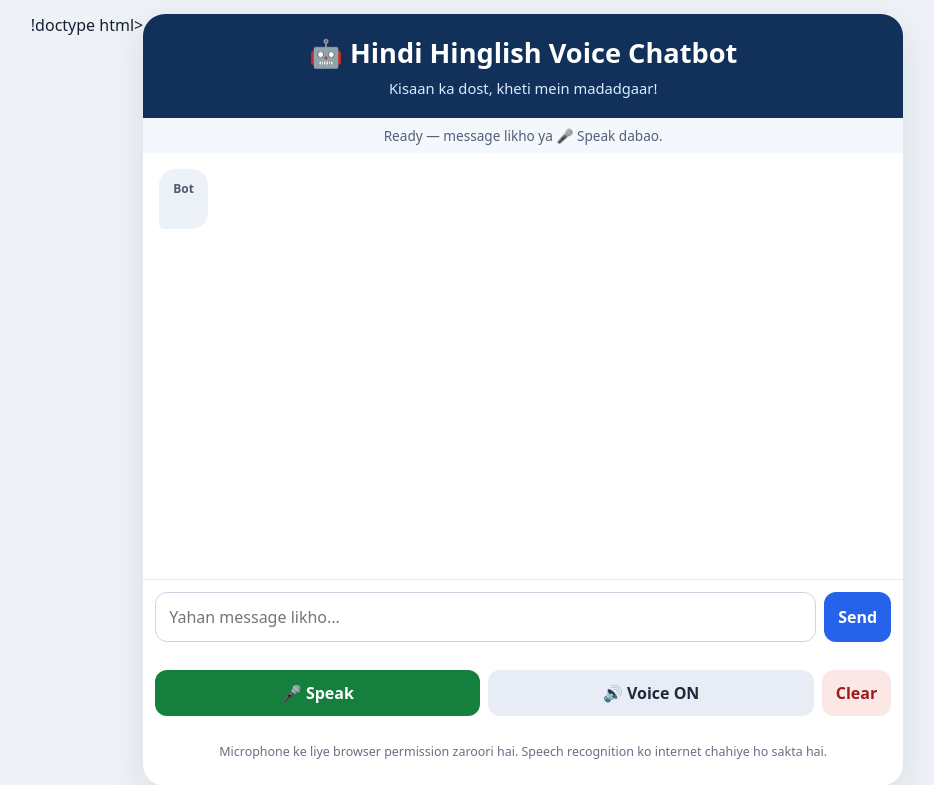
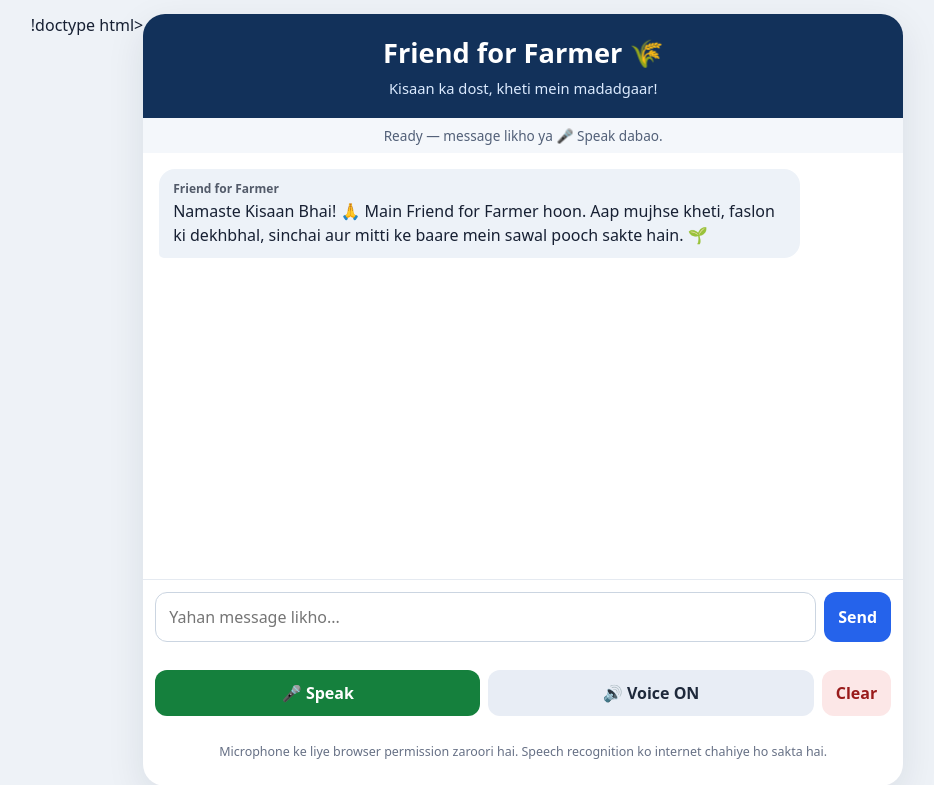
Before and after one commit to satyaprakashbaghel56-cmyk/hindi-hinglish-voice-chatbot, a Flask app: page / in a window 1280 px wide. Shown: the top 785 px of the page, without its empty margins (173-1107 px from the left). Run offline with Flask 3, Linux system fonts and the light colour scheme.

Commit message:
Update index.html

```diff
--- a/templates/index.html
+++ b/templates/index.html
@@ -35,12 +35,12 @@
 <body>
   <main class="app">
     <header>
-      <h1>🤖 Hindi Hinglish Voice Chatbot</h1>
+      <h1> Friend for Farmer 🌾</h1>
       <p>Kisaan ka dost, kheti mein madadgaar!</p>
     </header>
     <div id="status" role="status">Ready — message likho ya 🎤 Speak dabao.</div>
     <section id="messages" aria-live="polite">
-      <div class="bubble bot"><span class="label">Bot</spanNamaste Kisaan Bhai! 🙏 Main Friend for Farmer hoon. Aap mujhse kheti, faslon ki dekhbhal, sinchai aur mitti ke baare mein sawal pooch sakte hain</div>
+   <div class="bubble bot"><span class="label">Friend for Farmer</span>Namaste Kisaan Bhai! 🙏 Main Friend for Farmer hoon. Aap mujhse kheti, faslon ki dekhbhal, sinchai aur mitti ke baare mein sawal pooch sakte hain. 🌱</div>
     </section>
     <form class="composer" id="chat-form">
       <input id="message" maxlength="1000" autocomplete="off" placeholder="Yahan message likho..." aria-label="Message">
```
